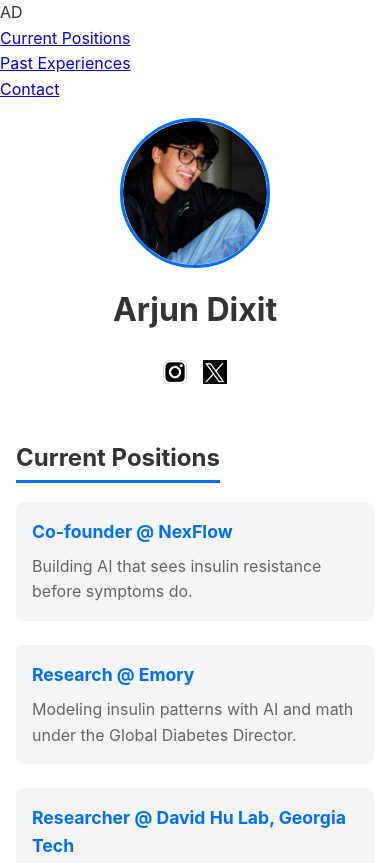
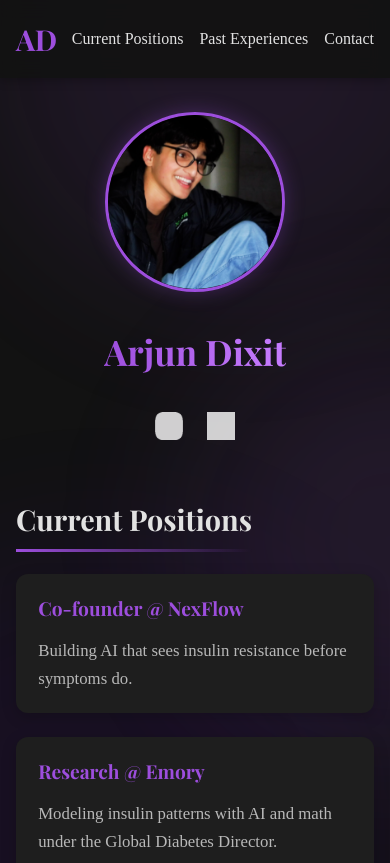
Before and after one commit to 4rjunD/4rjunD.github.io, a plain HTML site: page index.html in a window 390 px wide. Shown: the top 863 px of the page. Drawn offline with nearby package versions, Linux system fonts and the light colour scheme; a web font is replaced by a local one.

Commit message:
Update styles.css

```diff
--- a/styles.css
+++ b/styles.css
@@ -1,10 +1,13 @@
 :root {
-    --primary-color: #0070f3;
-    --secondary-color: #f5f5f5;
-    --text-color: #333;
-    --light-text: #666;
-    --background: #fff;
+    --primary-color: #9d4edd;
+    --secondary-color: #6a00f4;
+    --text-color: #e2e2e2;
+    --light-text: #b8b8b8;
+    --background: #121212;
+    --card-background: #1e1e1e;
     --transition: all 0.3s ease;
+    --blob-color-1: rgba(157, 78, 221, 0.15);
+    --blob-color-2: rgba(106, 0, 244, 0.1);
 }
 
 * {
@@ -14,21 +17,121 @@
 }
 
 body {
-    font-family: 'Inter', sans-serif;
+    font-family: 'Source Serif Pro', serif;
     line-height: 1.6;
     color: var(--text-color);
     background-color: var(--background);
+    position: relative;
+    overflow-x: hidden;
 }
 
 .container {
-    max-width: 800px;
+    max-width: 900px;
     margin: 0 auto;
     padding: 2rem;
+    position: relative;
+    z-index: 2;
+}
+
+/* Navigation */
+.main-nav {
+    position: fixed;
+    top: 0;
+    left: 0;
+    width: 100%;
+    background-color: rgba(18, 18, 18, 0.9);
+    backdrop-filter: blur(10px);
+    z-index: 1000;
+    padding: 1rem 0;
+    box-shadow: 0 2px 10px rgba(0, 0, 0, 0.3);
+}
+
+.nav-container {
+    max-width: 1200px;
+    margin: 0 auto;
+    display: flex;
+    justify-content: space-between;
+    align-items: center;
+    padding: 0 2rem;
+}
+
+.logo {
+    font-family: 'Playfair Display', serif;
+    font-size: 1.8rem;
+    font-weight: 700;
+    color: var(--primary-color);
+    cursor: pointer;
+}
+
+.nav-links {
+    display: flex;
+    list-style: none;
+    gap: 2rem;
+}
+
+.nav-links a {
+    text-decoration: none;
+    color: var(--text-color);
+    font-weight: 500;
+    position: relative;
+    padding: 0.5rem 0;
+    transition: var(--transition);
+}
+
+.nav-links a::after {
+    content: '';
+    position: absolute;
+    bottom: 0;
+    left: 0;
+    width: 0;
+    height: 2px;
+    background-color: var(--primary-color);
+    transition: var(--transition);
+}
+
+.nav-links a:hover {
+    color: var(--primary-color);
+}
+
+.nav-links a:hover::after {
+    width: 100%;
+}
+
+/* Purple blobs */
+.purple-blob {
+    position: fixed;
+    border-radius: 50%;
+    filter: blur(80px);
+    z-index: 1;
+}
+
+.blob-1 {
+    width: 500px;
+    height: 500px;
+    background-color: var(--blob-color-1);
+    top: -200px;
+    right: -100px;
+}
+
+.blob-2 {
+    width: 600px;
+    height: 600px;
+    background-color: var(--blob-color-2);
+    bottom: -300px;
+    left: -200px;
+}
+
+.blob-3 {
+    width: 400px;
+    height: 400px;
+    background-color: var(--blob-color-1);
+    top: 40%;
+    right: -200px;
 }
 
 header {
     text-align: center;
-    margin-bottom: 3rem;
+    margin: 6rem 0 3rem;
 }
 
 .profile {
@@ -39,102 +142,247 @@ header {
 }
 
 .profile-img {
-    width: 150px;
-    height: 150px;
+    width: 180px;
+    height: 180px;
     border-radius: 50%;
     object-fit: cover;
     border: 3px solid var(--primary-color);
     transition: var(--transition);
+    box-shadow: 0 0 20px rgba(157, 78, 221, 0.3);
 }
 
 .profile-img:hover {
     transform: scale(1.05);
+    box-shadow: 0 0 30px rgba(157, 78, 221, 0.5);
 }
 
 h1 {
-    font-size: 2.5rem;
+    font-family: 'Playfair Display', serif;
+    font-size: 3rem;
     font-weight: 700;
+    margin-top: 1rem;
+    background: linear-gradient(to right, var(--primary-color), #c77dff);
+    -webkit-background-clip: text;
+    background-clip: text;
+    color: transparent;
 }
 
 .social-links {
     display: flex;
-    gap: 1rem;
-    margin-top: 0.5rem;
+    gap: 1.5rem;
+    margin-top: 1rem;
 }
 
 .social-links img {
-    width: 24px;
-    height: 24px;
+    width: 28px;
+    height: 28px;
     transition: var(--transition);
+    filter: brightness(0) invert(1);
+    opacity: 0.8;
 }
 
 .social-links img:hover {
-    transform: translateY(-3px);
+    transform: translateY(-3px) rotate(5deg);
+    opacity: 1;
+    filter: drop-shadow(0 0 5px var(--primary-color));
 }
 
 section {
-    margin-bottom: 3rem;
+    margin-bottom: 5rem;
+    position: relative;
 }
 
 h2 {
-    font-size: 1.8rem;
-    margin-bottom: 1.5rem;
+    font-family: 'Playfair Display', serif;
+    font-size: 2.2rem;
+    margin-bottom: 2rem;
     position: relative;
     display: inline-block;
+    color: var(--text-color);
 }
 
 h2::after {
     content: '';
     position: absolute;
-    bottom: -5px;
+    bottom: -10px;
     left: 0;
     width: 100%;
     height: 3px;
-    background-color: var(--primary-color);
+    background: linear-gradient(to right, var(--primary-color), transparent);
 }
 
 .position {
     margin-bottom: 1.5rem;
-    padding: 1.5rem;
-    background-color: var(--secondary-color);
-    border-radius: 8px;
+    padding: 1.8rem;
+    background-color: var(--card-background);
+    border-radius: 12px;
     transition: var(--transition);
     cursor: pointer;
+    border-left: 3px solid transparent;
+    box-shadow: 0 4px 15px rgba(0, 0, 0, 0.2);
 }
 
 .position:hover {
     transform: translateY(-5px);
-    box-shadow: 0 10px 20px rgba(0, 0, 0, 0.1);
+    box-shadow: 0 10px 25px rgba(0, 0, 0, 0.3);
+    border-left: 3px solid var(--primary-color);
 }
 
 h3 {
-    font-size: 1.3rem;
-    margin-bottom: 0.5rem;
+    font-family: 'Playfair Display', serif;
+    font-size: 1.4rem;
+    margin-bottom: 0.8rem;
     color: var(--primary-color);
 }
 
 p {
     color: var(--light-text);
+    font-size: 1.05rem;
+    line-height: 1.7;
 }
 
+/* Contact section */
+.contact-box {
+    background-color: var(--card-background);
+    border-radius: 12px;
+    padding: 2rem;
+    box-shadow: 0 4px 15px rgba(0, 0, 0, 0.2);
+    max-width: 600px;
+    margin: 0 auto;
+}
+
+.form-group {
+    margin-bottom: 1.5rem;
+}
+
+label {
+    display: block;
+    margin-bottom: 0.5rem;
+    color: var(--text-color);
+    font-weight: 500;
+}
+
+input, textarea {
+    width: 100%;
+    padding: 0.8rem;
+    background-color: rgba(255, 255, 255, 0.05);
+    border: 1px solid rgba(255, 255, 255, 0.1);
+    border-radius: 6px;
+    color: var(--text-color);
+    font-family: 'Source Serif Pro', serif;
+    font-size: 1rem;
+    transition: var(--transition);
+}
+
+input:focus, textarea:focus {
+    outline: none;
+    border-color: var(--primary-color);
+    box-shadow: 0 0 0 2px rgba(157, 78, 221, 0.2);
+}
+
+.submit-btn {
+    background: linear-gradient(to right, var(--primary-color), var(--secondary-color));
+    color: white;
+    border: none;
+    padding: 0.8rem 1.5rem;
+    border-radius: 6px;
+    font-family: 'Source Serif Pro', serif;
+    font-size: 1rem;
+    font-weight: 600;
+    cursor: pointer;
+    transition: var(--transition);
+}
+
+.submit-btn:hover {
+    transform: translateY(-2px);
+    box-shadow: 0 5px 15px rgba(157, 78, 221, 0.3);
+}
+
+/* Footer */
+footer {
+    text-align: center;
+    margin-top: 4rem;
+    padding: 2rem 0;
+    border-top: 1px solid rgba(255, 255, 255, 0.1);
+}
+
+footer p {
+    color: var(--light-text);
+    margin-bottom: 0.5rem;
+}
+
+.email {
+    color: var(--primary-color);
+    font-weight: 600;
+}
+
+/* Animations */
+@keyframes fadeIn {
+    from { opacity: 0; transform: translateY(20px); }
+    to { opacity: 1; transform: translateY(0); }
+}
+
+@keyframes pulse {
+    0% { transform: scale(1); }
+    50% { transform: scale(1.05); }
+    100% { transform: scale(1); }
+}
+
+.profile {
+    animation: fadeIn 1s ease;
+}
+
+/* Responsive Design */
 @media (max-width: 768px) {
     .container {
         padding: 1rem;
     }
 
+    .nav-container {
+        padding: 0 1rem;
+    }
+
+    .nav-links {
+        gap: 1rem;
+    }
+
     h1 {
-        font-size: 2rem;
+        font-size: 2.2rem;
     }
 
     h2 {
-        font-size: 1.5rem;
+        font-size: 1.8rem;
     }
 
     h3 {
-        font-size: 1.1rem;
+        font-size: 1.2rem;
     }
 
     .position {
-        padding: 1rem;
+        padding: 1.2rem;
+    }
+
+    .purple-blob {
+        opacity: 0.5;
     }
 }
+
+/* Expanded state for positions */
+.position.expanded {
+    padding: 2.5rem;
+    background-color: rgba(30, 30, 30, 0.95);
+    border-left: 3px solid var(--primary-color);
+    transition: all 0.5s cubic-bezier(0.175, 0.885, 0.32, 1.275);
+}
+
+/* Animation for elements when they come into view */
+.position {
+    opacity: 0;
+    transform: translateY(20px);
+    transition: opacity 0.8s ease, transform 0.8s ease, box-shadow 0.3s ease, border-left 0.3s ease, background-color 0.3s ease, padding 0.5s ease;
+}
+
+.position.animate {
+    opacity: 1;
+    transform: translateY(0);
+}
```
